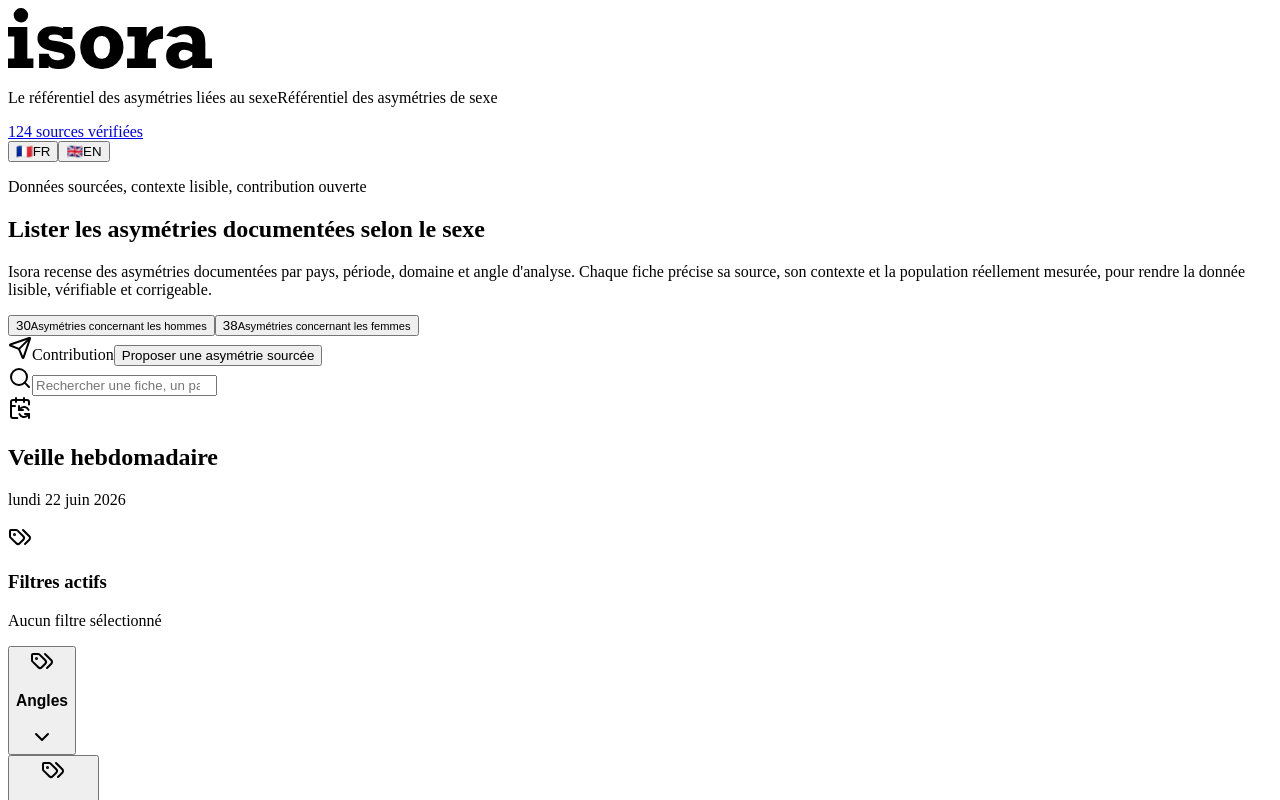
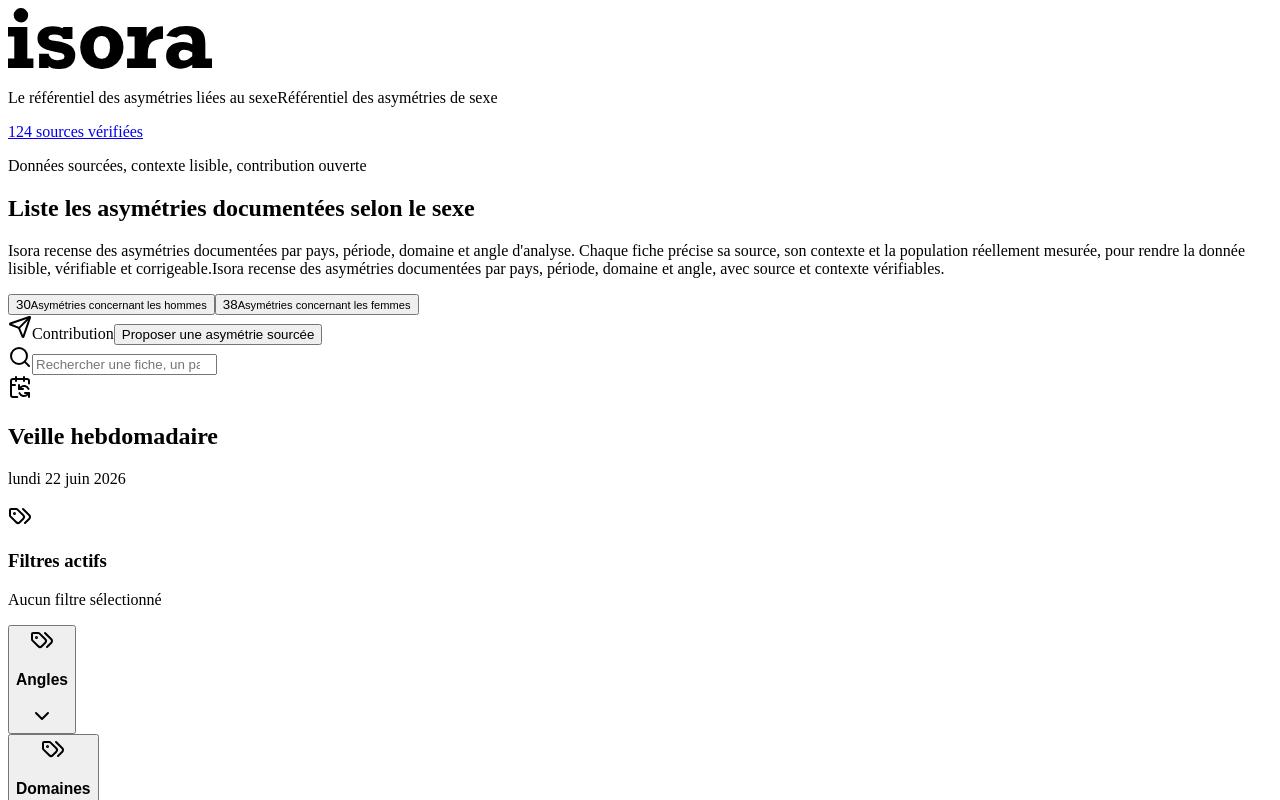
Before and after one commit to Brraiin/isora, a React (Vite) app: page / in a window 1280 px wide. Shown: the top 800 px of the page. Built offline with nearby package versions, Linux system fonts and the light colour scheme.

Commit message:
Ajuste l interface mobile des filtres

```diff
--- a/src/App.tsx
+++ b/src/App.tsx
@@ -136,9 +136,11 @@ const uiText: Record<Locale, Record<string, string>> = {
     mobileTagline: "Référentiel des asymétries de sexe",
     verifiedSources: "sources vérifiées",
     heroKicker: "Données sourcées, contexte lisible, contribution ouverte",
-    heroTitle: "Lister les asymétries documentées selon le sexe",
+    heroTitle: "Liste les asymétries documentées selon le sexe",
     heroBody:
       "Isora recense des asymétries documentées par pays, période, domaine et angle d'analyse. Chaque fiche précise sa source, son contexte et la population réellement mesurée, pour rendre la donnée lisible, vérifiable et corrigeable.",
+    mobileHeroBody:
+      "Isora recense des asymétries documentées par pays, période, domaine et angle, avec source et contexte vérifiables.",
     menAsymmetries: "Asymétries concernant les hommes",
     womenAsymmetries: "Asymétries concernant les femmes",
     contribution: "Contribution",
@@ -148,7 +150,9 @@ const uiText: Record<Locale, Record<string, string>> = {
     weeklyWatch: "Veille hebdomadaire",
     activeFilters: "Filtres actifs",
     noFilters: "Aucun filtre sélectionné",
+    noResults: "Il n'y a pas de résultat avec ces filtres.",
     clearAll: "Tout effacer",
+    clearAllFilters: "Supprimer tous les filtres",
     angles: "Angles",
     domains: "Domaines",
     claims: "Fiches",
@@ -188,6 +192,8 @@ const uiText: Record<Locale, Record<string, string>> = {
     heroTitle: "Browse documented sex-based asymmetries",
     heroBody:
       "Isora tracks documented asymmetries by country, period, domain and editorial angle. Each entry states its source, context and actually measured population so the data stays readable, verifiable and correctable.",
+    mobileHeroBody:
+      "Isora tracks documented asymmetries by country, period, domain and angle, with verifiable source and context.",
     menAsymmetries: "Asymmetries concerning men",
     womenAsymmetries: "Asymmetries concerning women",
     contribution: "Contribution",
@@ -197,7 +203,9 @@ const uiText: Record<Locale, Record<string, string>> = {
     weeklyWatch: "Weekly watch",
     activeFilters: "Active filters",
     noFilters: "No selected filter",
+    noResults: "There are no results with these filters.",
     clearAll: "Clear all",
+    clearAllFilters: "Remove all filters",
     angles: "Angles",
     domains: "Domains",
     claims: "Entries",
@@ -915,6 +923,16 @@ function App() {
     setSelectedTags((currentTags) => toggleValue(currentTags, label));
   }
 
+  function clearFilters() {
+    setSide("tous");
+    setSelectedTags([]);
+    setSelectedZones([]);
+    setSelectedStatuses([]);
+    setSelectedPeriods([]);
+    setDomain("tous");
+    setAngle("tous");
+  }
+
   async function handleSuggestionSubmit(event: FormEvent<HTMLFormElement>) {
     event.preventDefault();
     setSubmissionError(false);
@@ -1018,11 +1036,12 @@ function App() {
           </div>
           <div className="flex flex-wrap items-center justify-end gap-2 max-[760px]:w-full max-[760px]:justify-between">
             <a
-              className="inline-flex min-h-10 items-center px-3.5 font-bold text-blue-800 underline decoration-1 underline-offset-[3px] hover:bg-blue-50"
+              className="inline-flex min-h-10 items-center px-3.5 font-bold text-blue-800 underline decoration-1 underline-offset-[3px] hover:bg-blue-50 max-[760px]:hidden"
               href="#fiches"
             >
               {counts.sources} {text.verifiedSources}
             </a>
+            {/*
             <div
               className="inline-flex min-h-10 items-center gap-1 bg-neutral-100 p-1 ring-1 ring-inset ring-neutral-300"
               aria-label={text.language}
@@ -1043,6 +1062,7 @@ function App() {
                 </button>
               ))}
             </div>
+            */}
           </div>
         </div>
       </header>
@@ -1078,24 +1098,25 @@ function App() {
         <section className="border-b border-neutral-300 bg-emerald-50">
           <div className={cn(pageWidth, "py-[72px] pb-16 max-[760px]:py-10 max-[760px]:pb-8")}>
             <div className="max-w-[780px]">
-              <p className="m-0 text-base font-extrabold leading-normal text-blue-800">
+              <p className="m-0 text-base font-extrabold leading-normal text-blue-800 max-[760px]:hidden">
                 {text.heroKicker}
               </p>
               <h1 className="mt-3.5 max-w-[780px] text-[3.45rem] font-extrabold leading-[1.1] tracking-normal text-neutral-900 max-[760px]:text-[2.35rem]">
                 {text.heroTitle}
               </h1>
               <p className="mt-[22px] max-w-[720px] text-[1.15rem] leading-[1.65] text-neutral-700">
-                {text.heroBody}
+                <span className="max-[760px]:hidden">{text.heroBody}</span>
+                <span className="hidden max-[760px]:inline">{text.mobileHeroBody}</span>
               </p>
             </div>
           </div>
         </section>
 
-        <section className=" border-neutral-300 bg-white">
+        <section className="border-neutral-300 bg-white max-[760px]:hidden">
           <div className={cn(pageWidth, "grid grid-cols-3 gap-3 pt-4 max-[760px]:grid-cols-2")} aria-label="État de la base">
             <button
               className={cn(
-                "flex min-h-[118px] cursor-pointer flex-col justify-between border-0 border-l-4 border-l-violet-700 bg-white p-5 text-left ring-1 ring-inset ring-neutral-300 hover:bg-violet-50",
+                "flex min-h-[118px] cursor-pointer flex-col justify-between border-0 border-l-4 border-l-violet-700 bg-white p-5 text-left ring-1 ring-inset ring-neutral-300 hover:bg-violet-50 max-[760px]:min-h-[74px] max-[760px]:p-3",
                 selectedTags.includes("hommes") && "bg-violet-50 ring-violet-200",
               )}
               type="button"
@@ -1105,12 +1126,12 @@ function App() {
                 addTag("hommes");
               }}
             >
-              <span className="text-5xl font-extrabold leading-none text-violet-700">{counts.hommes}</span>
-              <small className="font-bold leading-[1.35] text-neutral-700">{text.menAsymmetries}</small>
+              <span className="text-5xl font-extrabold leading-none text-violet-700 max-[760px]:hidden">{counts.hommes}</span>
+              <small className="font-bold leading-[1.35] text-neutral-700 max-[760px]:text-[0.82rem]">{text.menAsymmetries}</small>
             </button>
             <button
               className={cn(
-                "flex min-h-[118px] cursor-pointer flex-col justify-between border-0 border-l-4 border-l-cyan-600 bg-white p-5 text-left ring-1 ring-inset ring-neutral-300 hover:bg-cyan-50",
+                "flex min-h-[118px] cursor-pointer flex-col justify-between border-0 border-l-4 border-l-cyan-600 bg-white p-5 text-left ring-1 ring-inset ring-neutral-300 hover:bg-cyan-50 max-[760px]:min-h-[74px] max-[760px]:p-3",
                 selectedTags.includes("femmes") && "bg-cyan-50 ring-cyan-200",
               )}
               type="button"
@@ -1120,10 +1141,10 @@ function App() {
                 addTag("femmes");
               }}
             >
-              <span className="text-5xl font-extrabold leading-none text-cyan-600">{counts.femmes}</span>
-              <small className="font-bold leading-[1.35] text-neutral-700">{text.womenAsymmetries}</small>
-            </button>
-            <div className="flex min-h-[118px] flex-col justify-between gap-2.5 border-l-4 border-l-green-700 bg-white p-5 ring-1 ring-inset ring-neutral-300 max-[760px]:col-span-2">
+              <span className="text-5xl font-extrabold leading-none text-cyan-600 max-[760px]:hidden">{counts.femmes}</span>
+              <small className="font-bold leading-[1.35] text-neutral-700 max-[760px]:text-[0.82rem]">{text.womenAsymmetries}</small>
+            </button>
+            <div className="flex min-h-[118px] flex-col justify-between gap-2.5 border-l-4 border-l-green-700 bg-white p-5 ring-1 ring-inset ring-neutral-300 max-[760px]:hidden">
               <Send className="h-[22px] w-[22px] text-green-700" aria-hidden="true" />
               <span className="text-xs font-extrabold uppercase leading-tight tracking-normal text-green-700">{text.contribution}</span>
               <button
@@ -1187,15 +1208,7 @@ function App() {
                     <button
                       className="min-h-8 w-full border border-neutral-300 bg-blue-50 text-[0.82rem] font-bold text-blue-800"
                       type="button"
-                      onClick={() => {
-                        setSide("tous");
-                        setSelectedTags([]);
-                        setSelectedZones([]);
-                        setSelectedStatuses([]);
-                        setSelectedPeriods([]);
-                        setDomain("tous");
-                        setAngle("tous");
-                      }}
+                      onClick={clearFilters}
                     >
                       {text.clearAll}
                     </button>
@@ -1230,6 +1243,24 @@ function App() {
               </button>
               {filterPanelsOpen.angles && (
                 <div className="flex flex-wrap gap-1.5">
+                  {(["hommes", "femmes"] as const).map((tag) => (
+                    <button
+                      className={cn(
+                        "inline-flex min-h-8 max-w-full items-center gap-1.5 border border-neutral-300 bg-white px-2.5 py-1.5 text-left text-[0.78rem] font-bold text-neutral-700 hover:border-blue-100 hover:bg-blue-50 hover:text-blue-800",
+                        selectedTags.includes(tag) && "border-blue-200 bg-blue-50 text-blue-800",
+                      )}
+                      key={`angle-participant-${tag}`}
+                      type="button"
+                      aria-pressed={selectedTags.includes(tag)}
+                      onClick={() => {
+                        setSide("tous");
+                        addTag(tag);
+                      }}
+                    >
+                      <span className="min-w-0 [overflow-wrap:anywhere]">{displaySideLabels[tag]}</span>
+                      <span className="text-[0.72rem] text-neutral-500">{counts[tag]}</span>
+                    </button>
+                  ))}
                   {angleStats.map((stat) => (
                     <button
                       className={cn(
@@ -1296,6 +1327,20 @@ function App() {
           </aside>
 
           <section className="min-w-0" aria-label={text.claims} id="fiches">
+            {filteredClaims.length === 0 ? (
+              <div className={cn(panel, "grid min-h-48 place-items-center p-6 text-center")}>
+                <div>
+                  <p className="m-0 text-lg font-extrabold text-neutral-900">{text.noResults}</p>
+                  <button
+                    className={cn(primaryAction, "mt-4 w-full max-w-sm")}
+                    type="button"
+                    onClick={clearFilters}
+                  >
+                    {text.clearAllFilters}
+                  </button>
+                </div>
+              </div>
+            ) : (
               <div className="grid grid-cols-2 items-start gap-4 max-[760px]:grid-cols-1">
                 {claimColumns.map((columnClaims, columnIndex) => (
                   <div className="grid gap-4" key={`claim-column-${columnIndex}`}>
@@ -1326,6 +1371,18 @@ function App() {
                     ))}
                   </div>
                 ))}
+              </div>
+            )}
+            <div className="mt-4 hidden min-h-[118px] flex-col justify-between gap-2.5 border-l-4 border-l-green-700 bg-white p-5 ring-1 ring-inset ring-neutral-300 max-[760px]:flex">
+              <Send className="h-[22px] w-[22px] text-green-700" aria-hidden="true" />
+              <span className="text-xs font-extrabold uppercase leading-tight tracking-normal text-green-700">{text.contribution}</span>
+              <button
+                className={cn(primaryAction, "mt-0.5 min-h-[42px] w-full whitespace-normal bg-green-700 px-3 leading-tight hover:bg-green-800")}
+                type="button"
+                onClick={() => setIsFormOpen(true)}
+              >
+                {text.proposeClaim}
+              </button>
             </div>
           </section>
         </section>
```
Lines whose indentation alone changed are shown as unchanged.
